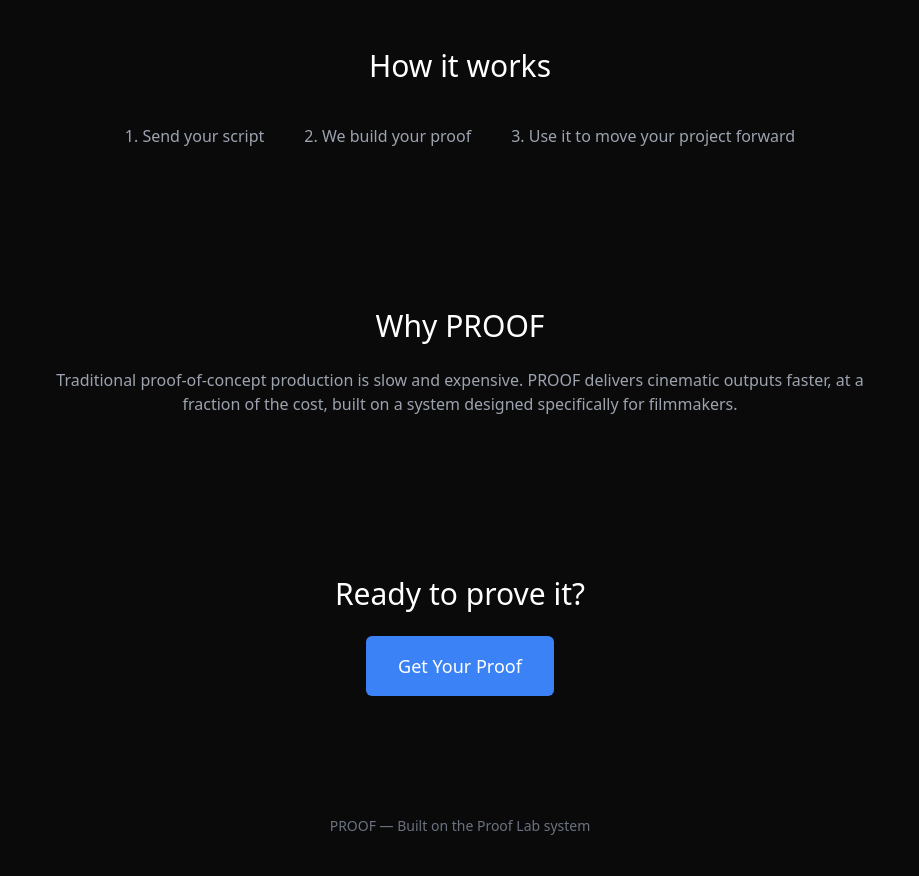
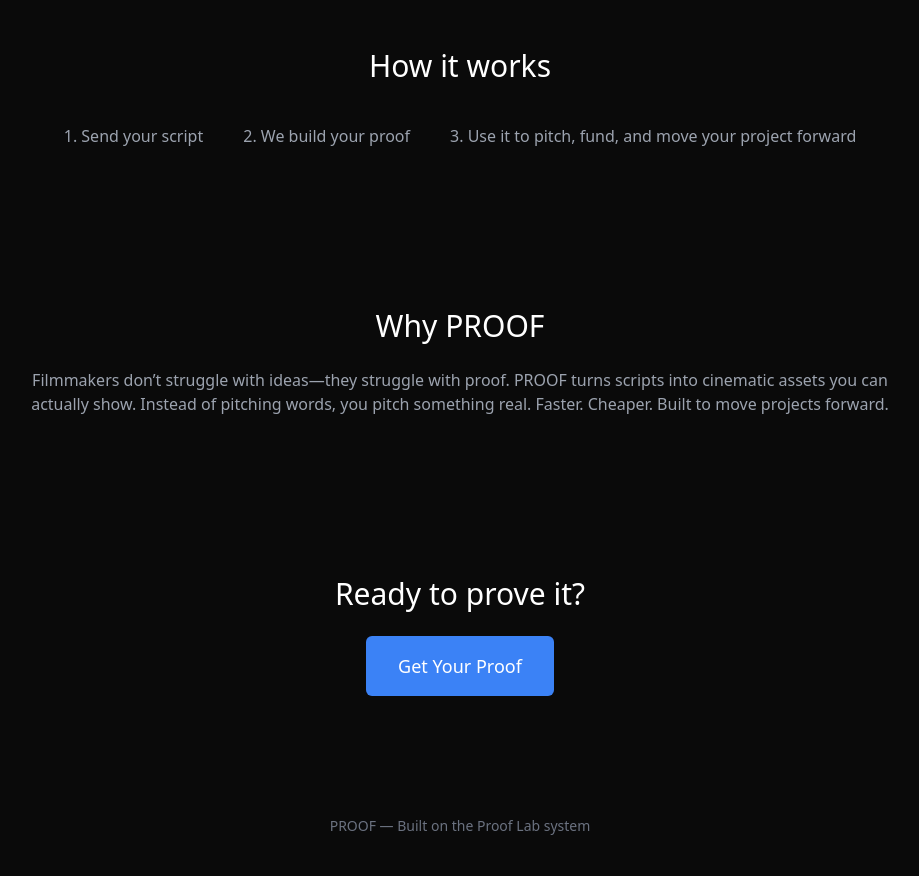
Before and after one commit to kshumanproof/proof-website, a plain HTML site: page index.html in a window 1280 px wide. Shown: the part 1760-2636 px from the top of the page, without its empty margins (180-1099 px from the left). Drawn offline with nearby package versions, Linux system fonts and the light colour scheme.

Commit message:
Update index.html

```diff
--- a/index.html
+++ b/index.html
@@ -169,7 +169,7 @@
   <div class="flex flex-col md:flex-row justify-center gap-10 text-gray-400">
     <div>1. Send your script</div>
     <div>2. We build your proof</div>
-    <div>3. Use it to move your project forward</div>
+    <div>3. Use it to pitch, fund, and move your project forward</div>
   </div>
 </section>
 
@@ -177,9 +177,12 @@
 <section class="py-20 max-w-4xl mx-auto text-center px-4">
   <h2 class="text-3xl mb-6">Why PROOF</h2>
   <p class="text-gray-400">
-    Traditional proof-of-concept production is slow and expensive.
-    PROOF delivers cinematic outputs faster, at a fraction of the cost,
-    built on a system designed specifically for filmmakers.
+    Filmmakers don’t struggle with ideas—they struggle with proof.
+
+PROOF turns scripts into cinematic assets you can actually show.
+
+Instead of pitching words, you pitch something real.
+Faster. Cheaper. Built to move projects forward.
   </p>
 </section>
 
```
